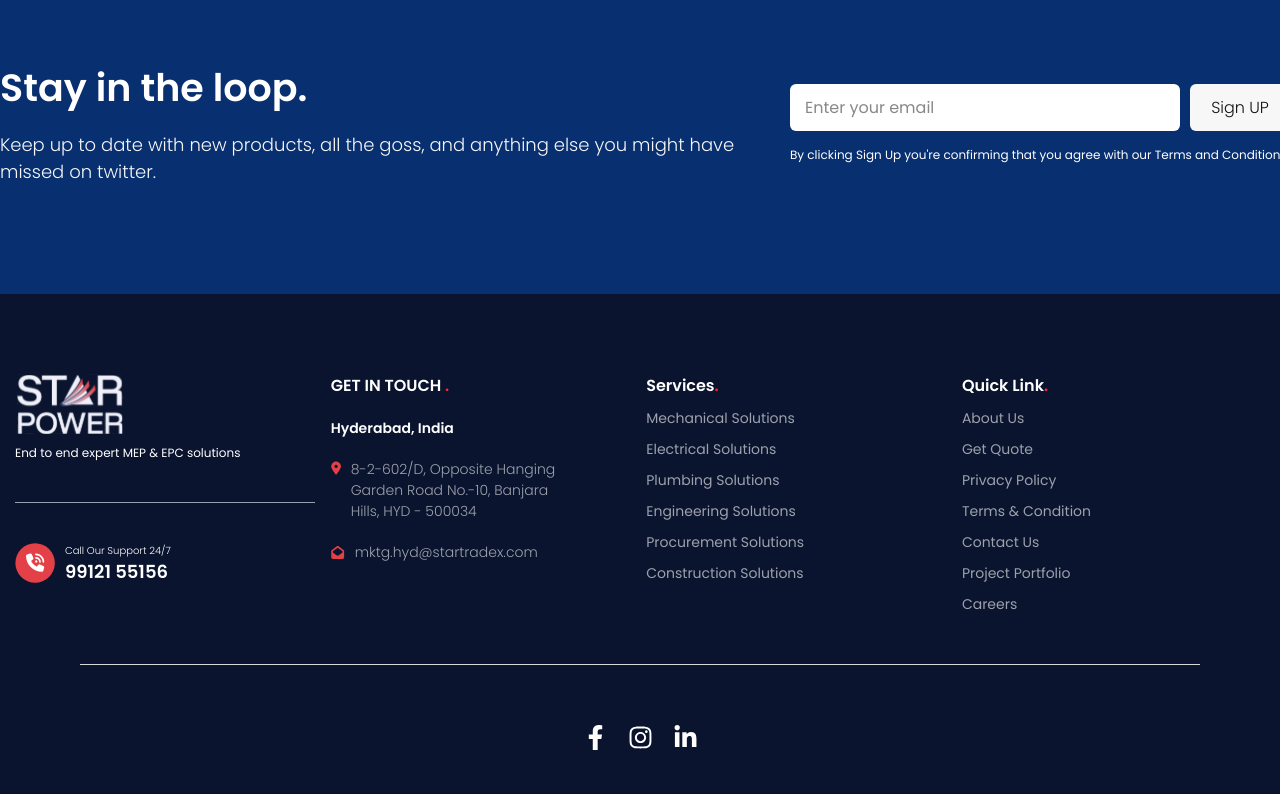
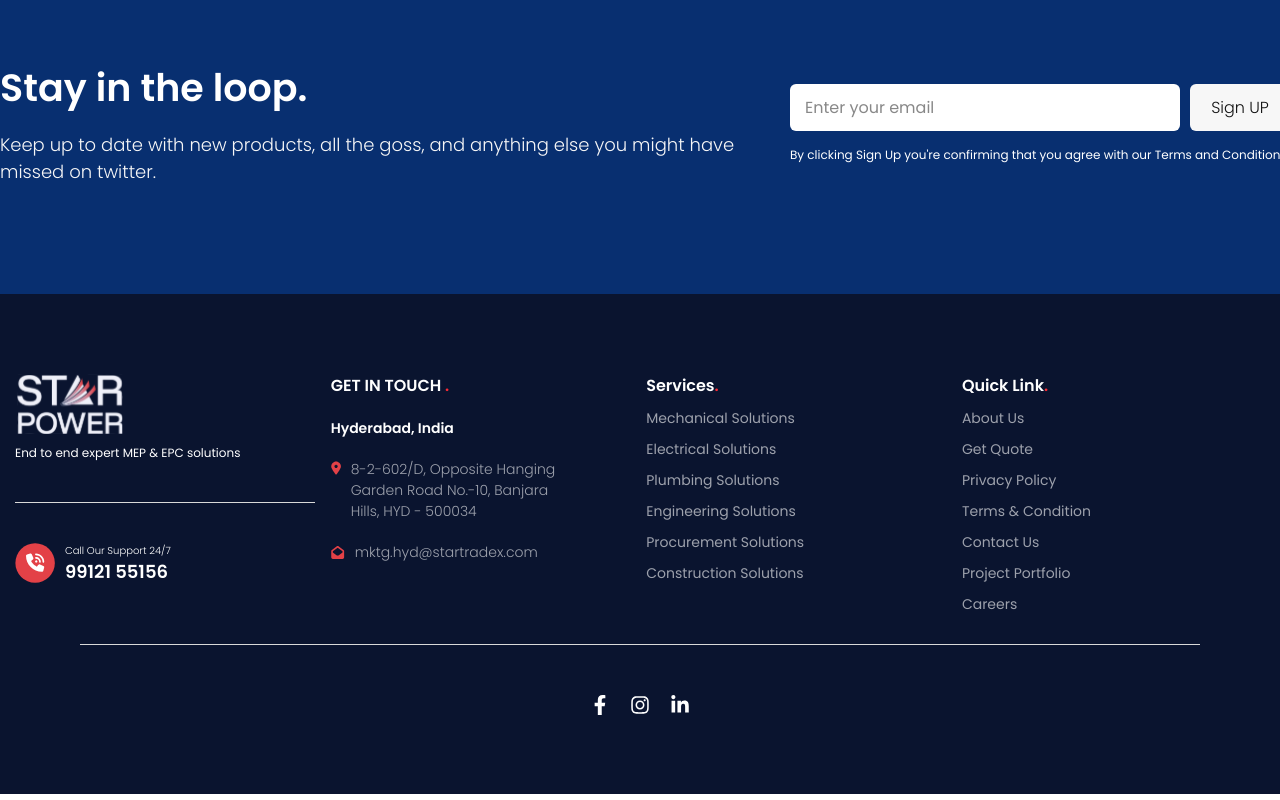
Before and after one commit to JIG555ERA/starPower, a React (Vite) app in the folder client/: page / in a window 1280 px wide. Shown: the part 4099-4899 px from the top of the page. Built offline with nearby package versions, Linux system fonts and the light colour scheme.

Commit message:
fourth commit

```diff
--- a/client/src/components/globalComponents/footerSection/FooterSection.jsx
+++ b/client/src/components/globalComponents/footerSection/FooterSection.jsx
@@ -30,7 +30,7 @@ const FooterSection = () => {
         <div
         className='w-full h-[500px] bg-[#0A142F]'>
             <div
-            className='w-[1250px] h-[350px] mx-auto grid grid-cols-4 gap-[12.5px] mt-[80px]'>
+            className='w-[1250px] h-[350px] mx-auto grid grid-cols-4 gap-[12.5px] pt-[80px]'>
                 <div
                 className='w-[300px] h-full flex flex-col '>
                     {/* logo */}
@@ -41,7 +41,7 @@ const FooterSection = () => {
                     className='text-[12px] text-white font-normal mt-[10px]'>
                         End to end expert MEP & EPC solutions
                     </p>
-                    <hr className='text-gray-400 mt-[40px]'/>
+                    <hr className='border-t border-[#D9D9D9] mt-[40px]'/>
 
                     <div
                     className='w-full h-[60px] flex mt-[40px]'>
@@ -111,12 +111,12 @@ const FooterSection = () => {
                 </div>
 
             </div>
-            <hr className='border-t border-[#D9D9D9] mx-[80px] translate-y-[-60px]'/>
+            <hr className='border-t border-[#D9D9D9] mx-[80px]'/>
             <div
-            className='flex justify-center items center mx-auto gap-[20px] pb-[50px]'>
-                <FaFacebookF className='w-[25px] h-[25px] text-white'/>
-                <FaInstagram className='w-[25px] h-[25px] text-white'/>
-                <FaLinkedinIn className='w-[25px] h-[25px] text-white'/>
+            className='flex justify-center items center mx-auto gap-[20px] py-[50px]'>
+                <FaFacebookF className='w-[20px] h-[20px] text-white'/>
+                <FaInstagram className='w-[20px] h-[20px] text-white'/>
+                <FaLinkedinIn className='w-[20px] h-[20px] text-white'/>
             </div>
 
         </div>
```
